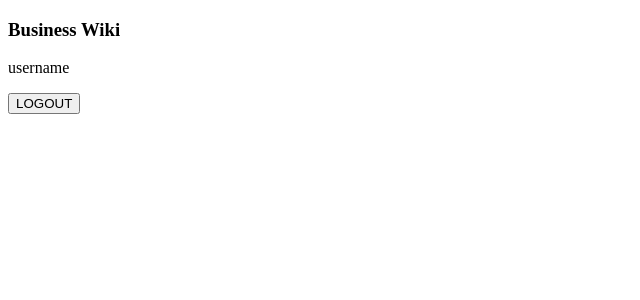
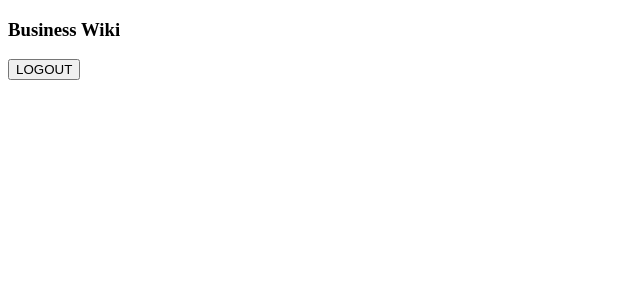
Before and after one commit to StraykerPL/BusinessWiki, a Next.js app in the folder business-wiki/: page /home in a window 1280 px wide. Shown: the top 300 px of the page, without its empty margins (0-640 px from the left). Built offline with nearby package versions, Linux system fonts and the light colour scheme.

Commit message:
feat: Add context data transfer between index and Home pages

```diff
--- /dev/null
+++ b/business-wiki/pages/_app.tsx
@@ -0,0 +1,14 @@
+import { AppProps } from 'next/app';
+import { useState } from 'react';
+import { UserContext } from '../shared/contexts/UserContext';
+
+export default function MyApp({ Component, pageProps }: AppProps) {
+    const [username, setUsername] = useState('');
+    const [password, setPassword] = useState('');
+
+    return (
+        <UserContext.Provider value={{ username: username, password: password, setUsername: setUsername }}>
+            <Component {...pageProps} />
+        </UserContext.Provider>
+    );
+}
--- /dev/null
+++ b/business-wiki/pages/styles.scss
@@ -0,0 +1,4 @@
+* {
+    margin: 0;
+    padding: 0;
+}
--- a/business-wiki/shared/contexts/UserContext.tsx
+++ b/business-wiki/shared/contexts/UserContext.tsx
@@ -1,6 +1,5 @@
 import React from "react";
-import { User } from "../models/User";
 
 export const UserContext = React.createContext(
-    { username: "username", password: "password" } as User
+    { username: "username", password: "password", setUsername: undefined }
 );
```
Also changed, not shown: business-wiki/pages/index.tsx (+11 -1 lines).
